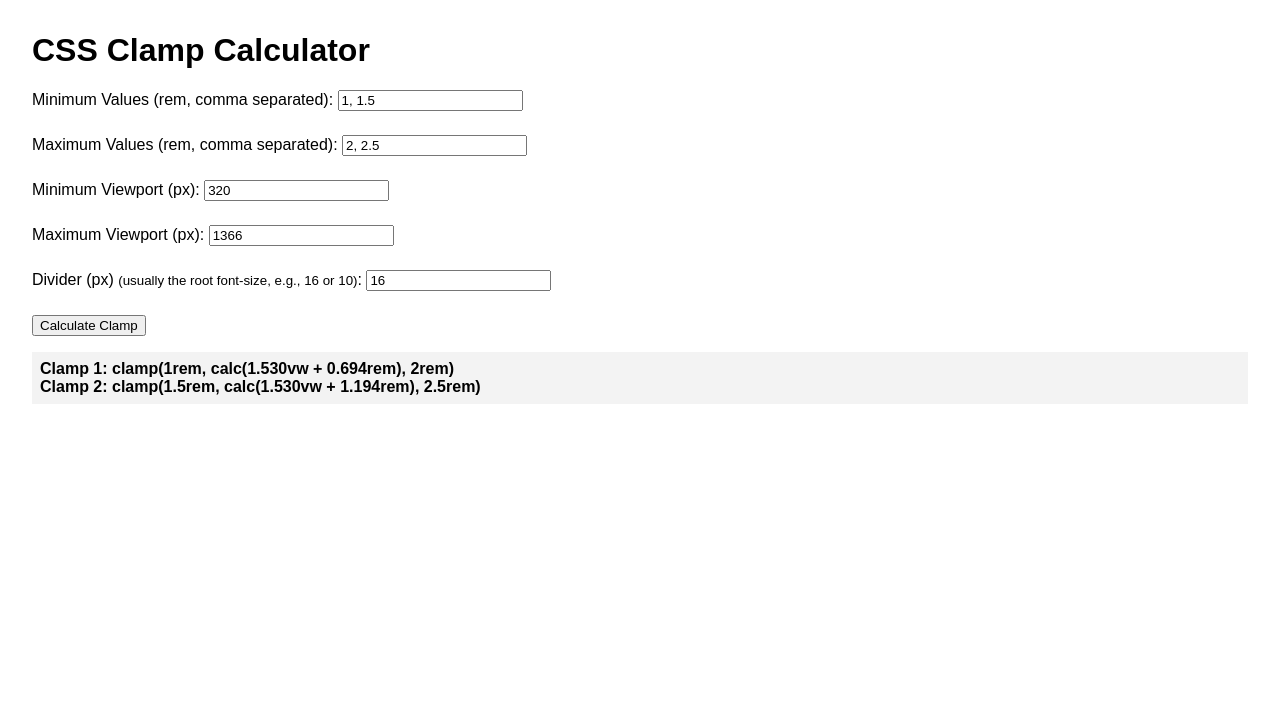
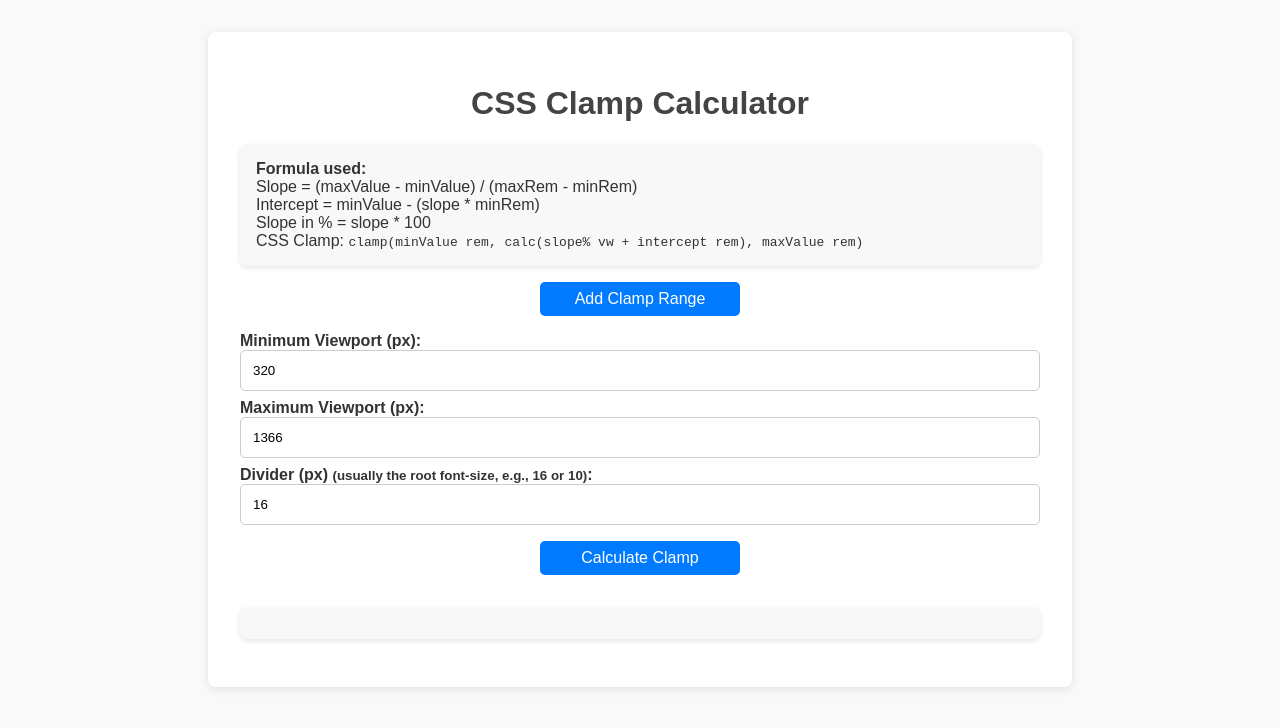
Before and after one commit to Maxiviper117/css-clamp-calculator, a plain HTML site: page index.html in a window 1280 px wide. Both pictures are taken after a click on the button "Calculate Clamp". Drawn offline with Linux system fonts and the light colour scheme.

Commit message:
Update index.html

```diff
--- a/index.html
+++ b/index.html
@@ -1,90 +1,196 @@
 <!DOCTYPE html>
 <html lang="en">
     <head>
-  <meta charset="UTF-8">
+        <meta charset="UTF-8" />
         <title>CSS Clamp Calculator</title>
         <style>
             body {
                 font-family: Arial, sans-serif;
                 margin: 2rem;
+                background: #f9f9f9;
+                color: #333;
+                display: flex;
+                justify-content: center;
+            }
+            .container {
+                max-width: 800px;
+                width: 100%;
+                background: #fff;
+                padding: 2rem;
+                border-radius: 8px;
+                box-shadow: 0 2px 10px rgba(0, 0, 0, 0.1);
+            }
+            h1 {
+                text-align: center;
+                color: #444;
+            }
+            .formula,
+            .result,
+            .clamp-group {
+                background: #f8f8f8;
+                padding: 1rem;
+                border-radius: 8px;
+                box-shadow: 0 2px 5px rgba(0, 0, 0, 0.1);
+                margin-bottom: 1rem;
+            }
+            .result {
+                margin-top: 2rem;
+                white-space: pre-line;
             }
             label {
                 display: block;
-      margin-bottom: 0.5rem;
+                font-weight: bold;
+                margin: 0.5rem 0;
             }
             input {
+                width: 100%;
+                box-sizing: border-box;
+                padding: 0.75rem;
+                border: 1px solid #ccc;
+                border-radius: 5px;
+                margin-bottom: 0.5rem;
+                display: block;
+            }
+            button {
+                display: block;
+                width: 100%;
+                max-width: 200px;
+                padding: 0.5rem;
+                margin: 1rem auto;
+                border: none;
+                background: #007bff;
+                color: white;
+                font-size: 1rem;
+                border-radius: 5px;
+                cursor: pointer;
+            }
+            button:hover {
+                background: #0056b3;
+            }
+            .clamp-group {
+                background: #f8f8f8;
+                padding: 1rem;
+                border-radius: 8px;
+                box-shadow: 0 2px 5px rgba(0, 0, 0, 0.1);
                 margin-bottom: 1rem;
+                display: flex;
+                gap: 1rem;
+                align-items: center;
             }
-    .result {
-      font-weight: bold;
-      margin-top: 1rem;
-      padding: 0.5rem;
-      background: #f3f3f3;
-      white-space: pre-wrap;
+            .clamp-group label {
+                flex: 1;
+            }
+            .clamp-group button {
+                background: #dc3545;
+                max-width: 100px;
+                padding: 0.25rem;
+                flex-shrink: 0;
+                align-self: flex-start;
+            }
+            .clamp-group button:hover {
+                background: #b52a3a;
             }
         </style>
     </head>
     <body>
+        <div class="container">
             <h1>CSS Clamp Calculator</h1>
 
-  <label>
-    Minimum Values (rem, comma separated):
-    <input type="text" id="minValues" value="1, 1.5" placeholder="e.g. 1, 1.5, 2">
-  </label>
+            <div class="formula">
+                <strong>Formula used:</strong><br />
+                Slope = (maxValue - minValue) / (maxRem - minRem)<br />
+                Intercept = minValue - (slope * minRem)<br />
+                Slope in % = slope * 100<br />
+                CSS Clamp:
+                <code
+                    >clamp(minValue rem, calc(slope% vw + intercept rem),
+                    maxValue rem)</code
+                >
+            </div>
 
-  <label>
-    Maximum Values (rem, comma separated):
-    <input type="text" id="maxValues" value="2, 2.5" placeholder="e.g. 2, 2.5, 3">
-  </label>
+            <div id="clampInputs"></div>
+            <button onclick="addClampGroup()">Add Clamp Range</button>
 
             <label>
                 Minimum Viewport (px):
-    <input type="number" id="minViewport" value="320">
+                <input type="number" id="minViewport" value="320" />
             </label>
 
             <label>
                 Maximum Viewport (px):
-    <input type="number" id="maxViewport" value="1366">
+                <input type="number" id="maxViewport" value="1366" />
             </label>
 
             <label>
-    Divider (px) <small>(usually the root font-size, e.g., 16 or 10)</small>:
-    <input type="number" id="divider" value="16">
+                Divider (px)
+                <small>(usually the root font-size, e.g., 16 or 10)</small>:
+                <input type="number" id="divider" value="16" />
             </label>
 
             <button onclick="calculateClamp()">Calculate Clamp</button>
 
             <div class="result" id="result"></div>
+        </div>
 
         <script>
-    function generateClamp(minValue, maxValue, minViewport, maxViewport, divider) {
+            function addClampGroup() {
+                const container = document.getElementById("clampInputs");
+                const group = document.createElement("div");
+                group.classList.add("clamp-group");
+                group.innerHTML = `
+                    <label>Min Value (rem): <input type="number" class="minValue" step="0.1"></label>
+                    <label>Max Value (rem): <input type="number" class="maxValue" step="0.1"></label>
+                    <button type="button" onclick="this.parentNode.remove()">Remove</button>
+                `;
+                container.appendChild(group);
+            }
+
+            function generateClamp(
+                minValue,
+                maxValue,
+                minViewport,
+                maxViewport,
+                divider
+            ) {
                 const minRem = minViewport / divider;
                 const maxRem = maxViewport / divider;
                 const slope = (maxValue - minValue) / (maxRem - minRem);
                 const intercept = minValue - slope * minRem;
                 const slopePercent = slope * 100;
-      return `clamp(${minValue}rem, calc(${slopePercent.toFixed(3)}vw + ${intercept.toFixed(3)}rem), ${maxValue}rem)`;
+                return `clamp(${minValue}rem, calc(${slopePercent.toFixed(
+                    3
+                )}vw + ${intercept.toFixed(3)}rem), ${maxValue}rem)`;
             }
 
             function calculateClamp() {
-      const minValues = document.getElementById('minValues').value.split(',').map(v => parseFloat(v.trim()));
-      const maxValues = document.getElementById('maxValues').value.split(',').map(v => parseFloat(v.trim()));
-      const minViewport = parseFloat(document.getElementById('minViewport').value);
-      const maxViewport = parseFloat(document.getElementById('maxViewport').value);
-      const divider = parseFloat(document.getElementById('divider').value);
-
-      if (minValues.length !== maxValues.length) {
-        document.getElementById('result').textContent = "Error: Number of min and max values must match.";
-        return;
-      }
+                const minViewport = parseFloat(
+                    document.getElementById("minViewport").value
+                );
+                const maxViewport = parseFloat(
+                    document.getElementById("maxViewport").value
+                );
+                const divider = parseFloat(
+                    document.getElementById("divider").value
+                );
+                const minInputs = document.querySelectorAll(".minValue");
+                const maxInputs = document.querySelectorAll(".maxValue");
 
                 let resultText = "";
-      for (let i = 0; i < minValues.length; i++) {
-        const clampValue = generateClamp(minValues[i], maxValues[i], minViewport, maxViewport, divider);
+                for (let i = 0; i < minInputs.length; i++) {
+                    const minValue = parseFloat(minInputs[i].value);
+                    const maxValue = parseFloat(maxInputs[i].value);
+                    if (!isNaN(minValue) && !isNaN(maxValue)) {
+                        const clampValue = generateClamp(
+                            minValue,
+                            maxValue,
+                            minViewport,
+                            maxViewport,
+                            divider
+                        );
                         resultText += `Clamp ${i + 1}: ${clampValue}\n`;
                     }
-
-      document.getElementById('result').textContent = resultText;
+                }
+                document.getElementById("result").textContent = resultText;
             }
         </script>
     </body>
```
Lines whose indentation alone changed are shown as unchanged.
